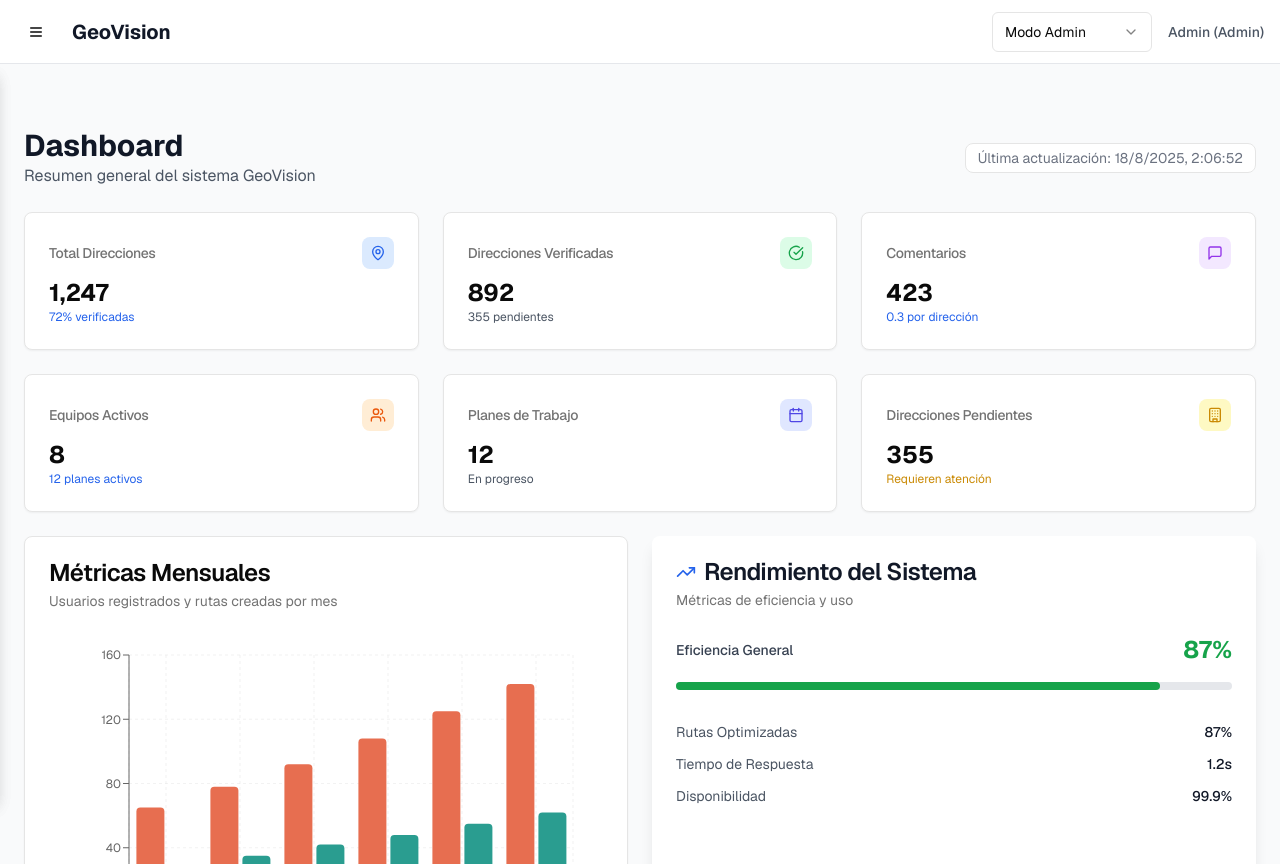
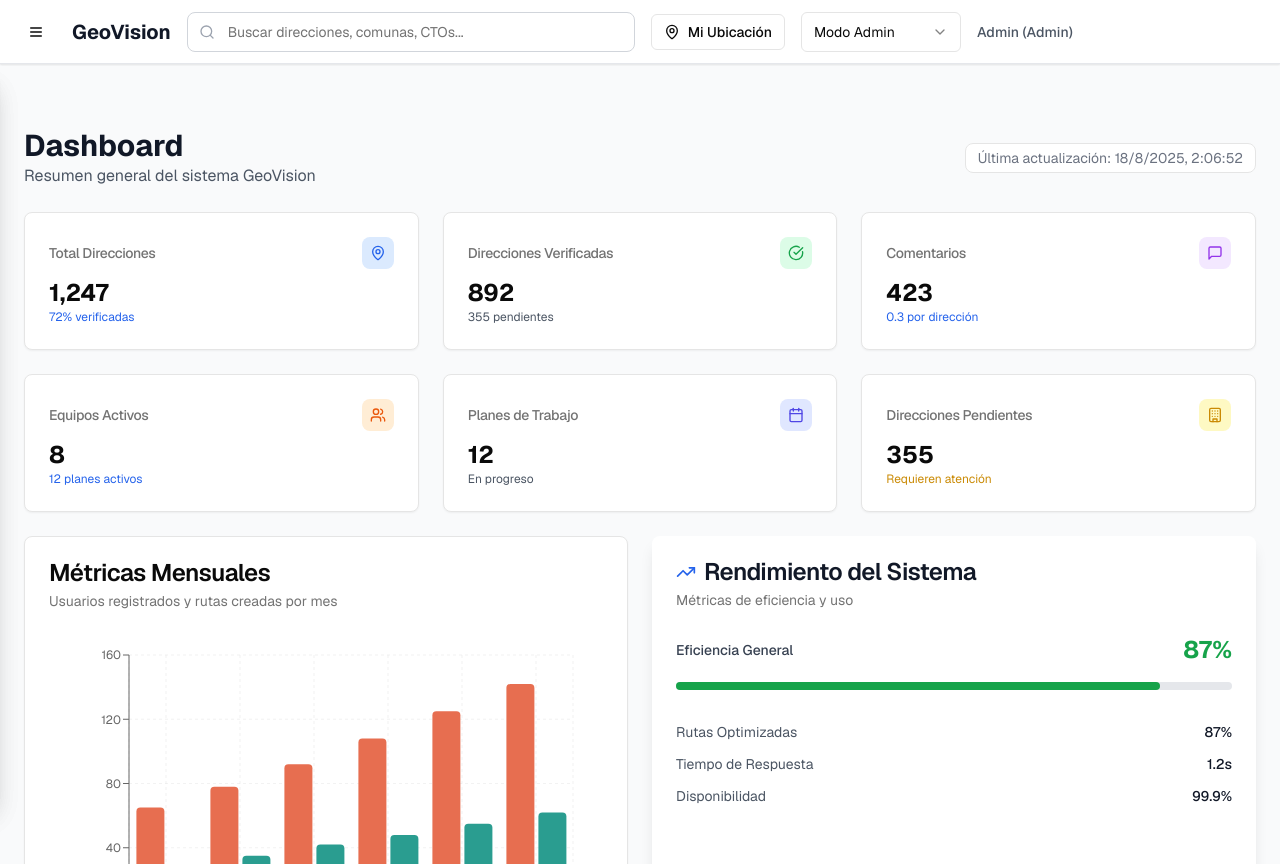
Before and after one commit to nachogara123/web, a Next.js app: page /dashboard in a window 1280 px wide. Built offline with nearby package versions, Linux system fonts and the light colour scheme; sample sign-in values are in the browser's storage.

Commit message:
feat: implement collapsible overlay sidebar, autocomplete search, and team geolocation
Add sidebar overlay, dynamic autocomplete search, and team location tracking.

#VERCEL_SKIP

Co-authored-by: Jose Arriagada <19445236+nachogara123@users.noreply.github.com>

```diff
--- /dev/null
+++ b/app/api/search/route.ts
@@ -0,0 +1,73 @@
+import { type NextRequest, NextResponse } from "next/server"
+import { getDatabaseUrl } from "@/lib/database"
+import { neon } from "@neondatabase/serverless"
+
+export async function GET(request: NextRequest) {
+  try {
+    const { searchParams } = new URL(request.url)
+    const query = searchParams.get("q")
+
+    if (!query || query.length < 2) {
+      return NextResponse.json({ suggestions: [] })
+    }
+
+    const sql = neon(getDatabaseUrl())
+
+    // Buscar en direcciones, comunas y CTOs
+    const searchQuery = `%${query.toLowerCase()}%`
+
+    const [direcciones, comunas] = await Promise.all([
+      // Buscar direcciones
+      sql`
+        SELECT
+          d.id_direccion as id,
+          d.direccion_final as text,
+          c.nombre as comuna,
+          'direccion' as type,
+          d.lat,
+          d.lon
+        FROM direcciones d
+        LEFT JOIN comunas c ON d.id_comuna = c.id_comuna
+        WHERE LOWER(d.direccion_final) LIKE ${searchQuery}
+           OR LOWER(d.id_cto) LIKE ${searchQuery}
+        LIMIT 5
+      `,
+
+      // Buscar comunas
+      sql`
+        SELECT
+          id_comuna as id,
+          nombre as text,
+          nombre as comuna,
+          'comuna' as type,
+          null as lat,
+          null as lon
+        FROM comunas
+        WHERE LOWER(nombre) LIKE ${searchQuery}
+        LIMIT 3
+      `,
+    ])
+
+    const suggestions = [
+      ...direcciones.map((d) => ({
+        id: d.id,
+        text: d.text,
+        comuna: d.comuna,
+        type: d.type,
+        coordinates: d.lat && d.lon ? [d.lat, d.lon] : null,
+      })),
+      ...comunas.map((c) => ({
+        id: c.id,
+        text: c.text,
+        comuna: c.comuna,
+        type: c.type,
+        coordinates: null,
+      })),
+    ]
+
+    return NextResponse.json({ suggestions })
+  } catch (error) {
+    console.error("[v0] Error en búsqueda:", error)
+    return NextResponse.json({ suggestions: [] })
+  }
+}
--- /dev/null
+++ b/app/api/ubicaciones-equipo/route.ts
@@ -0,0 +1,87 @@
+import { type NextRequest, NextResponse } from "next/server"
+import { getDatabaseUrl } from "@/lib/database"
+import { neon } from "@neondatabase/serverless"
+
+export async function POST(request: NextRequest) {
+  try {
+    const { usuario_id, latitud, longitud, timestamp } = await request.json()
+
+    if (!usuario_id || !latitud || !longitud) {
+      return NextResponse.json({ error: "Faltan datos requeridos" }, { status: 400 })
+    }
+
+    const sql = neon(getDatabaseUrl())
+
+    // Insertar ubicación en la tabla historial_ubicaciones
+    const result = await sql`
+      INSERT INTO historial_ubicaciones (
+        id_usuario,
+        latitud,
+        longitud,
+        timestamp,
+        tipo_registro,
+        precision_metros
+      ) VALUES (
+        ${usuario_id},
+        ${latitud},
+        ${longitud},
+        ${timestamp || new Date().toISOString()},
+        'manual',
+        10
+      )
+      RETURNING id_ubicacion
+    `
+
+    console.log("[v0] Ubicación guardada:", { usuario_id, latitud, longitud })
+
+    return NextResponse.json({
+      success: true,
+      id: result[0]?.id_ubicacion,
+      message: "Ubicación guardada correctamente",
+    })
+  } catch (error) {
+    console.error("[v0] Error guardando ubicación:", error)
+    return NextResponse.json({ error: "Error interno del servidor" }, { status: 500 })
+  }
+}
+
+export async function GET(request: NextRequest) {
+  try {
+    const { searchParams } = new URL(request.url)
+    const usuario_id = searchParams.get("usuario_id")
+    const limit = Number.parseInt(searchParams.get("limit") || "50")
+
+    const sql = neon(getDatabaseUrl())
+
+    let query
+    if (usuario_id) {
+      query = sql`
+        SELECT
+          h.*,
+          u.nombre as usuario_nombre
+        FROM historial_ubicaciones h
+        LEFT JOIN usuarios u ON h.id_usuario = u.id_user
+        WHERE h.id_usuario = ${usuario_id}
+        ORDER BY h.timestamp DESC
+        LIMIT ${limit}
+      `
+    } else {
+      query = sql`
+        SELECT
+          h.*,
+          u.nombre as usuario_nombre
+        FROM historial_ubicaciones h
+        LEFT JOIN usuarios u ON h.id_usuario = u.id_user
+        ORDER BY h.timestamp DESC
+        LIMIT ${limit}
+      `
+    }
+
+    const ubicaciones = await query
+
+    return NextResponse.json({ ubicaciones })
+  } catch (error) {
+    console.error("[v0] Error obteniendo ubicaciones:", error)
+    return NextResponse.json({ error: "Error interno del servidor" }, { status: 500 })
+  }
+}
--- a/components/layout-wrapper.tsx
+++ b/components/layout-wrapper.tsx
@@ -15,7 +15,7 @@ export function LayoutWrapper({ children }: { children: React.ReactNode }) {
   return (
     <ProtectedRoute>
       <Sidebar />
-      <div className="pt-16">{children}</div>
+      <div className="pt-16 min-h-screen">{children}</div>
     </ProtectedRoute>
   )
 }
--- a/components/sidebar.tsx
+++ b/components/sidebar.tsx
@@ -29,8 +29,11 @@ import {
   Globe,
   FileText,
   Calendar,
+  Search,
+  MapPinIcon,
 } from "lucide-react"
 import { Select, SelectContent, SelectItem, SelectTrigger, SelectValue } from "@/components/ui/select"
+import { Input } from "@/components/ui/input"
 
 const getNavigationForRole = (role: string) => {
   const baseNavigation = {
@@ -75,6 +78,145 @@ const getNavigationForRole = (role: string) => {
   return baseNavigation[role as keyof typeof baseNavigation] || []
 }
 
+function GlobalSearchBar() {
+  const [searchTerm, setSearchTerm] = useState("")
+  const [suggestions, setSuggestions] = useState<any[]>([])
+  const [showSuggestions, setShowSuggestions] = useState(false)
+
+  const handleSearch = async (value: string) => {
+    setSearchTerm(value)
+    if (value.length >= 2) {
+      try {
+        const response = await fetch(`/api/search?q=${encodeURIComponent(value)}`)
+        const data = await response.json()
+        setSuggestions(data.suggestions || [])
+        setShowSuggestions(true)
+      } catch (error) {
+        console.log("[v0] Error en búsqueda:", error)
+        setSuggestions([])
+      }
+    } else {
+      setShowSuggestions(false)
+    }
+  }
+
+  return (
+    <div className="relative flex-1 max-w-md mx-4">
+      <div className="relative">
+        <Search className="absolute left-3 top-1/2 transform -translate-y-1/2 h-4 w-4 text-gray-400" />
+        <Input
+          type="text"
+          placeholder="Buscar direcciones, comunas, CTOs..."
+          value={searchTerm}
+          onChange={(e) => handleSearch(e.target.value)}
+          onFocus={() => searchTerm.length >= 2 && setShowSuggestions(true)}
+          onBlur={() => setTimeout(() => setShowSuggestions(false), 200)}
+          className="pl-10 pr-4 py-2 w-full border border-gray-300 rounded-lg focus:ring-2 focus:ring-blue-500 focus:border-transparent"
+        />
+      </div>
+
+      {showSuggestions && suggestions.length > 0 && (
+        <div className="absolute top-full left-0 right-0 mt-1 bg-white border border-gray-200 rounded-lg shadow-lg z-50 max-h-60 overflow-y-auto">
+          {suggestions.map((suggestion, index) => (
+            <div
+              key={index}
+              className="px-4 py-2 hover:bg-gray-50 cursor-pointer border-b border-gray-100 last:border-b-0"
+              onClick={() => {
+                setSearchTerm(suggestion.text)
+                setShowSuggestions(false)
+                // Navegar a la dirección o aplicar filtro
+                if (suggestion.type === "direccion") {
+                  window.location.href = `/mapa-feedback?direccion=${suggestion.id}`
+                }
+              }}
+            >
+              <div className="flex items-center gap-2">
+                <MapPinIcon className="h-4 w-4 text-gray-400" />
+                <div>
+                  <div className="text-sm font-medium">{suggestion.text}</div>
+                  <div className="text-xs text-gray-500">
+                    {suggestion.type} • {suggestion.comuna}
+                  </div>
+                </div>
+              </div>
+            </div>
+          ))}
+        </div>
+      )}
+    </div>
+  )
+}
+
+function LocationTracker() {
+  const [isTracking, setIsTracking] = useState(false)
+  const { user } = useAuth()
+
+  const trackLocation = async () => {
+    if (!navigator.geolocation) {
+      alert("La geolocalización no está soportada en este navegador")
+      return
+    }
+
+    setIsTracking(true)
+
+    navigator.geolocation.getCurrentPosition(
+      async (position) => {
+        const { latitude, longitude } = position.coords
+
+        try {
+          const response = await fetch("/api/ubicaciones-equipo", {
+            method: "POST",
+            headers: {
+              "Content-Type": "application/json",
+            },
+            body: JSON.stringify({
+              usuario_id: user?.id,
+              latitud: latitude,
+              longitud: longitude,
+              timestamp: new Date().toISOString(),
+            }),
+          })
+
+          if (response.ok) {
+            console.log("[v0] Ubicación guardada:", { latitude, longitude })
+            alert("Ubicación guardada correctamente")
+          } else {
+            throw new Error("Error al guardar ubicación")
+          }
+        } catch (error) {
+          console.log("[v0] Error guardando ubicación:", error)
+          alert("Error al guardar la ubicación")
+        } finally {
+          setIsTracking(false)
+        }
+      },
+      (error) => {
+        console.log("[v0] Error de geolocalización:", error)
+        alert("Error al obtener la ubicación")
+        setIsTracking(false)
+      },
+      {
+        enableHighAccuracy: true,
+        timeout: 10000,
+        maximumAge: 60000,
+      },
+    )
+  }
+
+  return (
+    <Button
+      variant="outline"
+      size="sm"
+      onClick={trackLocation}
+      disabled={isTracking}
+      className="flex items-center gap-2 bg-transparent"
+    >
+      <MapPinIcon className="h-4 w-4" />
+      {isTracking ? "Obteniendo..." : "Mi Ubicación"}
+    </Button>
+  )
+}
+
 export function Sidebar() {
   const [isCollapsed, setIsCollapsed] = useState(false)
   const [isOpen, setIsOpen] = useState(false)
@@ -91,13 +233,19 @@ export function Sidebar() {
 
   return (
     <>
-      <div className="fixed top-0 left-0 right-0 z-50 bg-white border-b border-gray-200 h-16 flex items-center px-4">
+      <div className="fixed top-0 left-0 right-0 z-50 bg-white border-b border-gray-200 h-16 flex items-center px-4 shadow-sm">
         <Button variant="ghost" size="icon" onClick={() => setIsOpen(!isOpen)}>
           <Menu className="h-5 w-5" />
         </Button>
         <h1 className="ml-4 text-xl font-bold text-gray-900">GeoVision</h1>
+
+        <GlobalSearchBar />
+
+        <div className="flex items-center gap-4">
+          <LocationTracker />
+
           {user && (
-          <div className="ml-auto flex items-center gap-4">
+            <>
               {user.role === "admin" && (
                 <Select value={adminMode || "admin"} onValueChange={(value) => setAdminMode(value as any)}>
                   <SelectTrigger className="w-40">
@@ -114,15 +262,16 @@ export function Sidebar() {
                 <span className="capitalize font-medium">{isAdminModeActive ? `${adminMode} (Admin)` : user.role}</span>
                 {user.department && <span className="ml-2 text-gray-400">• {user.department}</span>}
               </div>
+            </>
+          )}
         </div>
-        )}
       </div>
 
       {isOpen && <div className="fixed inset-0 bg-black/50 z-40" onClick={() => setIsOpen(false)} />}
 
       <div
         className={cn(
-          "fixed left-0 top-16 z-40 h-[calc(100vh-4rem)] bg-white border-r border-gray-200 transition-all duration-300 shadow-lg",
+          "fixed left-0 top-16 z-50 h-[calc(100vh-4rem)] bg-white border-r border-gray-200 transition-all duration-300 shadow-xl",
           isCollapsed ? "w-16" : "w-64",
           isOpen ? "translate-x-0" : "-translate-x-full",
         )}
@@ -134,7 +283,7 @@ export function Sidebar() {
             </Button>
           </div>
 
-          <nav className="flex-1 space-y-1 p-4">
+          <nav className="flex-1 space-y-1 p-4 overflow-y-auto">
             {navigation.map((item) => {
               const isActive = pathname === item.href
               return (
```
Lines whose indentation alone changed are shown as unchanged.
